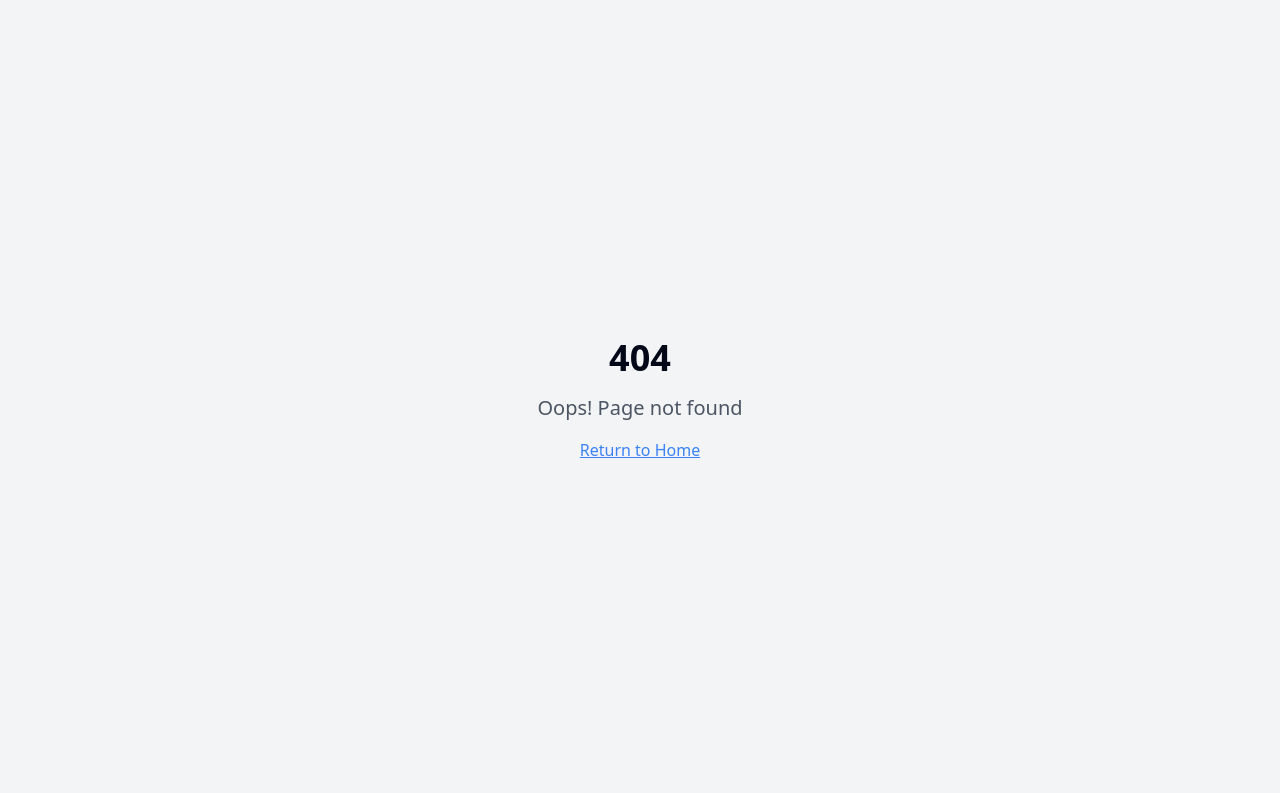
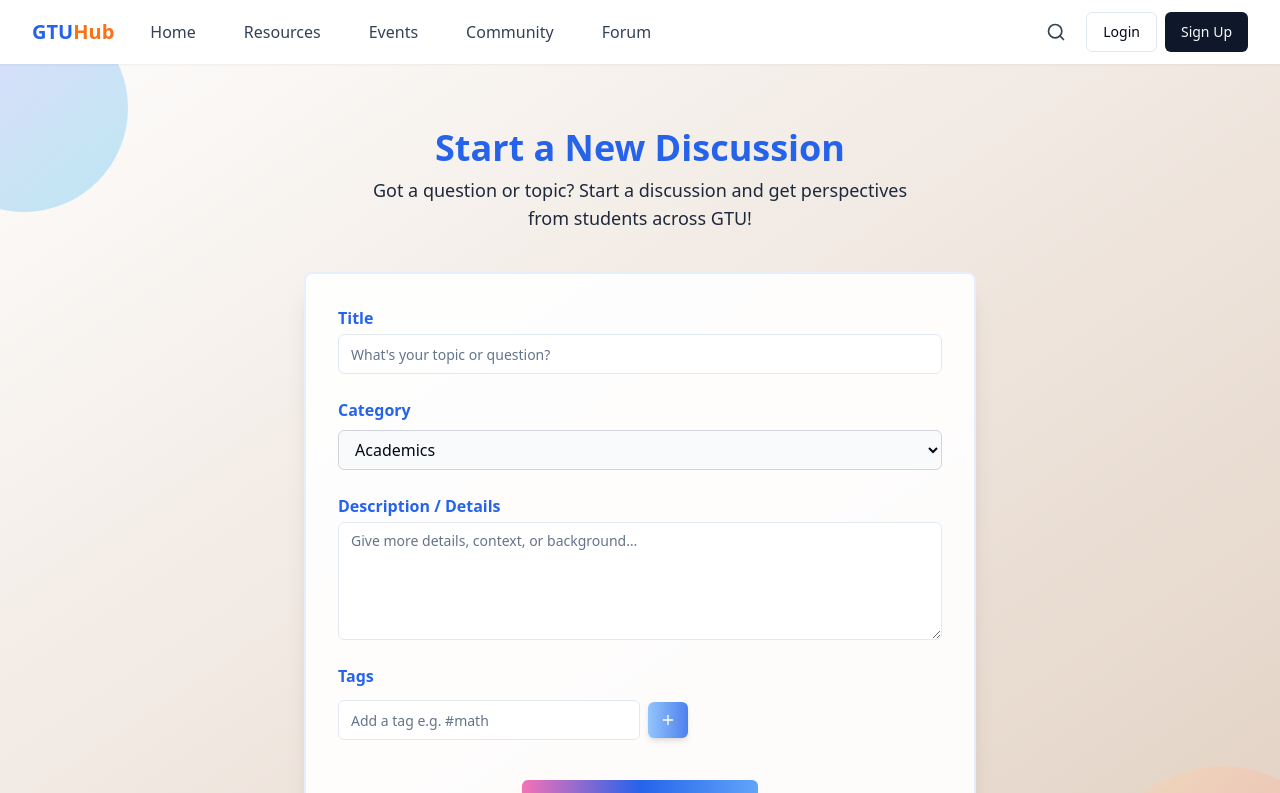
Before and after one commit to Dk51islive/gtu-student-hub-online, a React (Vite) app: page /forum/new in a window 1280 px wide. Before the commit this address had no page. Shown: the top 793 px of the page. Built offline with nearby package versions, Linux system fonts and the light colour scheme.

Commit message:
feat: Implement forum topic creation
Adds functionality to create new forum topics and integrates it with the "Start a Discussion" button.

```diff
--- a/src/App.tsx
+++ b/src/App.tsx
@@ -1,4 +1,3 @@
-
 import { Toaster } from "@/components/ui/toaster";
 import { Toaster as Sonner } from "@/components/ui/sonner";
 import { TooltipProvider } from "@/components/ui/tooltip";
@@ -10,14 +9,13 @@ import Resources from "./pages/Resources";
 import Events from "./pages/Events";
 import Community from "./pages/Community";
 import Forum from "./pages/Forum";
+import ForumNew from "./pages/ForumNew";
 import Login from "./pages/Login";
 import Signup from "./pages/Signup";
 import NotFound from "./pages/NotFound";
 
-// Create a client
 const queryClient = new QueryClient();
 
-// ScrollToTop component for smooth navigation
 function ScrollToTop() {
   const { pathname } = useLocation();
 
@@ -46,6 +44,7 @@ const App = () => {
               <Route path="/events" element={<Events />} />
               <Route path="/community" element={<Community />} />
               <Route path="/forum" element={<Forum />} />
+              <Route path="/forum/new" element={<ForumNew />} />
               <Route path="/login" element={<Login />} />
               <Route path="/signup" element={<Signup />} />
               <Route path="*" element={<NotFound />} />
--- a/src/pages/Forum.tsx
+++ b/src/pages/Forum.tsx
@@ -1,4 +1,3 @@
-
 import { useState } from "react";
 import MainLayout from "@/components/layout/MainLayout";
 import ForumPostCard from "@/components/ui/card-forum-post";
@@ -12,8 +11,8 @@ import {
   SelectValue
 } from "@/components/ui/select";
 import { Tabs, TabsContent, TabsList, TabsTrigger } from "@/components/ui/tabs";
+import { Link } from "react-router-dom";
 
-// Mock data for forum posts
 const forumPostsData = [
   {
     id: "1",
@@ -131,7 +130,6 @@ const Forum = () => {
   const [postFilter, setPostFilter] = useState("all");
   const [sortBy, setSortBy] = useState("recent");
 
-  // Filter posts based on search, category, and filter
   const filteredPosts = forumPostsData.filter((post) => {
     const matchesSearch = post.title.toLowerCase().includes(searchTerm.toLowerCase()) ||
                         post.content.toLowerCase().includes(searchTerm.toLowerCase()) ||
@@ -146,11 +144,9 @@ const Forum = () => {
     return matchesSearch && matchesCategory && matchesFilter;
   });
 
-  // Sort posts based on sortBy
   const sortedPosts = [...filteredPosts].sort((a, b) => {
     if (sortBy === "recent") {
-      // Simple sort by createdAt (this is a mock, in real app would use timestamps)
-      return 0; // No sorting in mock data
+      return 0;
     } else if (sortBy === "popular") {
       return b.likes - a.likes;
     } else if (sortBy === "replied") {
@@ -169,7 +165,6 @@ const Forum = () => {
           </p>
         </div>
 
-        {/* Search and Filter Section */}
         <div className="bg-white shadow-sm rounded-lg p-6 mb-8">
           <div className="grid grid-cols-1 md:grid-cols-3 gap-4">
             <div className="col-span-1 md:col-span-3">
@@ -221,14 +216,13 @@ const Forum = () => {
               </div>
             </div>
             <div className="md:text-right">
-              <Button>
-                Start New Discussion
+              <Button asChild>
+                <Link to="/forum/new">Start New Discussion</Link>
               </Button>
             </div>
           </div>
         </div>
 
-        {/* Forum Posts List */}
         {sortedPosts.length > 0 ? (
           <div className="space-y-4">
             {sortedPosts.map((post) => (
@@ -239,8 +233,8 @@ const Forum = () => {
           <div className="text-center py-16">
             <h3 className="text-xl font-semibold text-gtu-gray-700 mb-2">No discussions found</h3>
             <p className="text-gtu-gray-500">Try adjusting your search or filters</p>
-            <Button className="mt-4">
-              Start a New Discussion
+            <Button asChild className="mt-4">
+              <Link to="/forum/new">Start a New Discussion</Link>
             </Button>
           </div>
         )}
--- /dev/null
+++ b/src/pages/ForumNew.tsx
@@ -0,0 +1,161 @@
+
+import { useState } from "react";
+import { useNavigate } from "react-router-dom";
+import MainLayout from "@/components/layout/MainLayout";
+import { Card, CardContent } from "@/components/ui/card";
+import { Input } from "@/components/ui/input";
+import { Button } from "@/components/ui/button";
+import { Textarea } from "@/components/ui/textarea";
+import { Badge } from "@/components/ui/badge";
+import { Plus, SendHorizontal } from "lucide-react";
+
+// Simple in-page mock for categories/tags for demonstration
+const categoryOptions = [
+  "Academics", "Examinations", "Placements", "Projects", "Career", "Campus Life"
+];
+
+const canvaBlobs = [
+  { className: 'absolute left-[-80px] top-[-60px] w-52 h-52 bg-[linear-gradient(135deg,#9b87f5,#33C3F0)] rounded-full opacity-20 animate-pulse' },
+  { className: 'absolute right-[-70px] bottom-[-100px] w-64 h-64 bg-[linear-gradient(135deg,#FFE29F,#FF719A)] rounded-full opacity-20 animate-pulse delay-75' },
+];
+
+const ForumNew = () => {
+  const [title, setTitle] = useState("");
+  const [category, setCategory] = useState(categoryOptions[0]);
+  const [content, setContent] = useState("");
+  const [tags, setTags] = useState<string[]>([]);
+  const [tagInput, setTagInput] = useState("");
+  const [submitting, setSubmitting] = useState(false);
+  const navigate = useNavigate();
+
+  // These would be replaced by a backend call in production
+  const handleSubmit = (e: React.FormEvent) => {
+    e.preventDefault();
+    setSubmitting(true);
+    setTimeout(() => {
+      setSubmitting(false);
+      navigate("/forum");
+    }, 800);
+  };
+
+  const handleTagAdd = () => {
+    if (tagInput.trim() && !tags.includes(tagInput.trim())) {
+      setTags([...tags, tagInput.trim()]);
+      setTagInput("");
+    }
+  };
+
+  return (
+    <MainLayout>
+      <div className="relative py-16 min-h-screen bg-gradient-to-br from-[#fdfcfb] to-[#e2d1c3] overflow-x-hidden">
+        {/* Simple Canva-style animated colored blobs */}
+        {canvaBlobs.map((blob, i) => (
+          <div key={i} className={blob.className} aria-hidden />
+        ))}
+        <div className="container mx-auto px-4">
+          <div className="text-center mb-10 relative z-10">
+            <h1 className="text-3xl md:text-4xl font-bold text-gtu-blue animate-fade-in">
+              Start a New Discussion
+            </h1>
+            <p className="mt-2 text-gtu-gray-700 text-lg max-w-xl mx-auto animate-fade-in">
+              Got a question or topic? Start a discussion and get perspectives from students across GTU!
+            </p>
+          </div>
+          <Card className="max-w-2xl mx-auto relative z-10 shadow-xl border-2 border-gtu-blue/10 bg-white/90 animate-scale-in">
+            <CardContent className="p-8">
+              <form onSubmit={handleSubmit} className="space-y-6">
+                <div>
+                  <label className="block font-semibold mb-1 text-gtu-blue" htmlFor="title">
+                    Title
+                  </label>
+                  <Input
+                    id="title"
+                    type="text"
+                    required
+                    placeholder="What's your topic or question?"
+                    value={title}
+                    onChange={e => setTitle(e.target.value)}
+                    className="focus:ring-2 focus:ring-gtu-blue focus:ring-offset-2"
+                  />
+                </div>
+                <div>
+                  <label className="block font-semibold mb-1 text-gtu-blue" htmlFor="category">
+                    Category
+                  </label>
+                  <select
+                    id="category"
+                    required
+                    value={category}
+                    onChange={e => setCategory(e.target.value)}
+                    className="w-full h-10 mt-1 rounded-md border border-gray-300 px-3 text-base bg-gray-50 focus:outline-none focus:ring-2 focus:ring-gtu-blue transition"
+                  >
+                    {categoryOptions.map(opt => (
+                      <option key={opt} value={opt}>{opt}</option>
+                    ))}
+                  </select>
+                </div>
+                <div>
+                  <label className="block font-semibold mb-1 text-gtu-blue" htmlFor="content">
+                    Description / Details
+                  </label>
+                  <Textarea
+                    id="content"
+                    required
+                    rows={5}
+                    placeholder="Give more details, context, or background…"
+                    value={content}
+                    onChange={e => setContent(e.target.value)}
+                  />
+                </div>
+                <div>
+                  <label className="block font-semibold mb-1 text-gtu-blue">Tags</label>
+                  <div className="flex flex-wrap gap-2 mb-2">
+                    {tags.map(tag => (
+                      <Badge key={tag} variant="outline" className="bg-blue-100 text-gtu-blue px-2">{tag}</Badge>
+                    ))}
+                  </div>
+                  <div className="flex items-center gap-2">
+                    <Input
+                      type="text"
+                      value={tagInput}
+                      onChange={e => setTagInput(e.target.value)}
+                      onKeyDown={e => { if (e.key === "Enter") { e.preventDefault(); handleTagAdd(); } }}
+                      placeholder="Add a tag e.g. #math"
+                      className="w-1/2"
+                    />
+                    <Button
+                      type="button"
+                      size="sm"
+                      variant="secondary"
+                      className="bg-gradient-to-r from-blue-300 to-gtu-blue/80 shadow-md text-white hover:scale-110 transition-all"
+                      onClick={handleTagAdd}
+                      title="Add Tag"
+                    >
+                      <Plus className="h-4 w-4" />
+                    </Button>
+                  </div>
+                </div>
+                <div className="flex justify-center pt-4">
+                  <Button
+                    type="submit"
+                    size="lg"
+                    disabled={submitting}
+                    className="relative px-8 py-3 text-lg font-bold shadow-lg bg-gradient-to-r from-pink-400 via-gtu-blue to-blue-400 hover:scale-105 transition duration-200 hover:shadow-2xl"
+                  >
+                    {submitting ? "Posting..." : (
+                      <>
+                        <SendHorizontal className="mr-2 h-6 w-6" /> Post Discussion
+                      </>
+                    )}
+                  </Button>
+                </div>
+              </form>
+            </CardContent>
+          </Card>
+        </div>
+      </div>
+    </MainLayout>
+  );
+};
+
+export default ForumNew;
```
